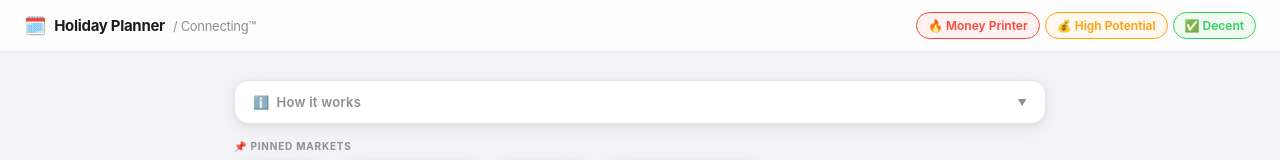
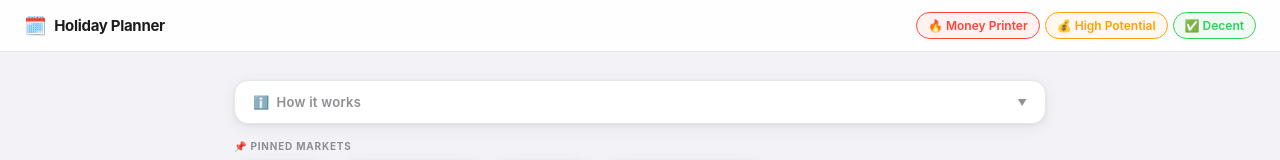
Before and after one commit to try-connecting/holidays, a plain HTML site: page index.html in a window 1280 px wide. Shown: the top 160 px of the page. Drawn offline with Linux system fonts and the light colour scheme.

Commit message:
fix: remove Connecting™ from header to fix width overflow

```diff
--- a/index.html
+++ b/index.html
@@ -223,7 +223,6 @@ header {
   <div class="logo">
     <span class="logo-icon">🗓️</span>
     Holiday Planner
-    <span class="logo-sub">/ Connecting™</span>
   </div>
   <div class="pills" id="pills">
     <div class="pill l3 on" data-lv="3">🔥 Money Printer</div>
```
